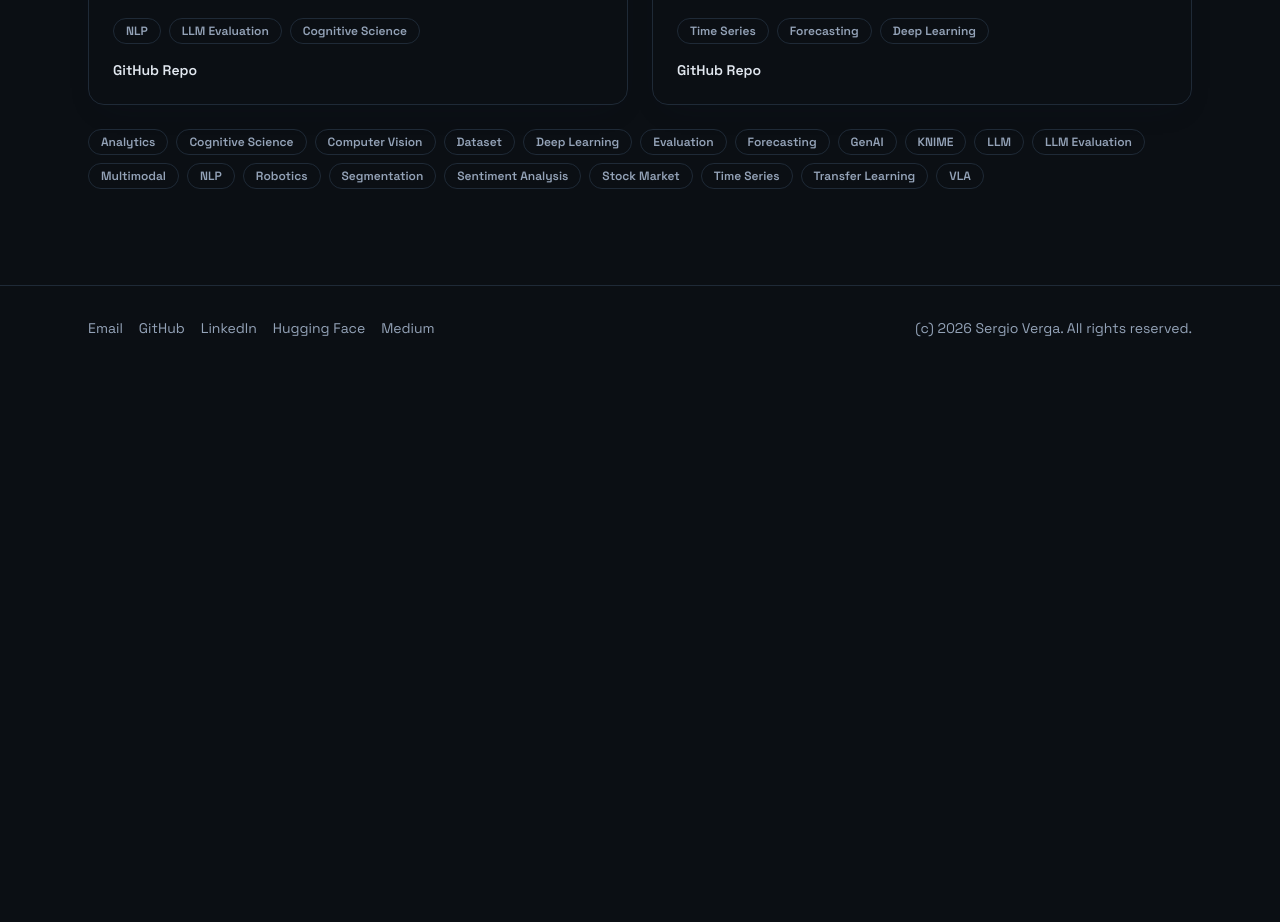
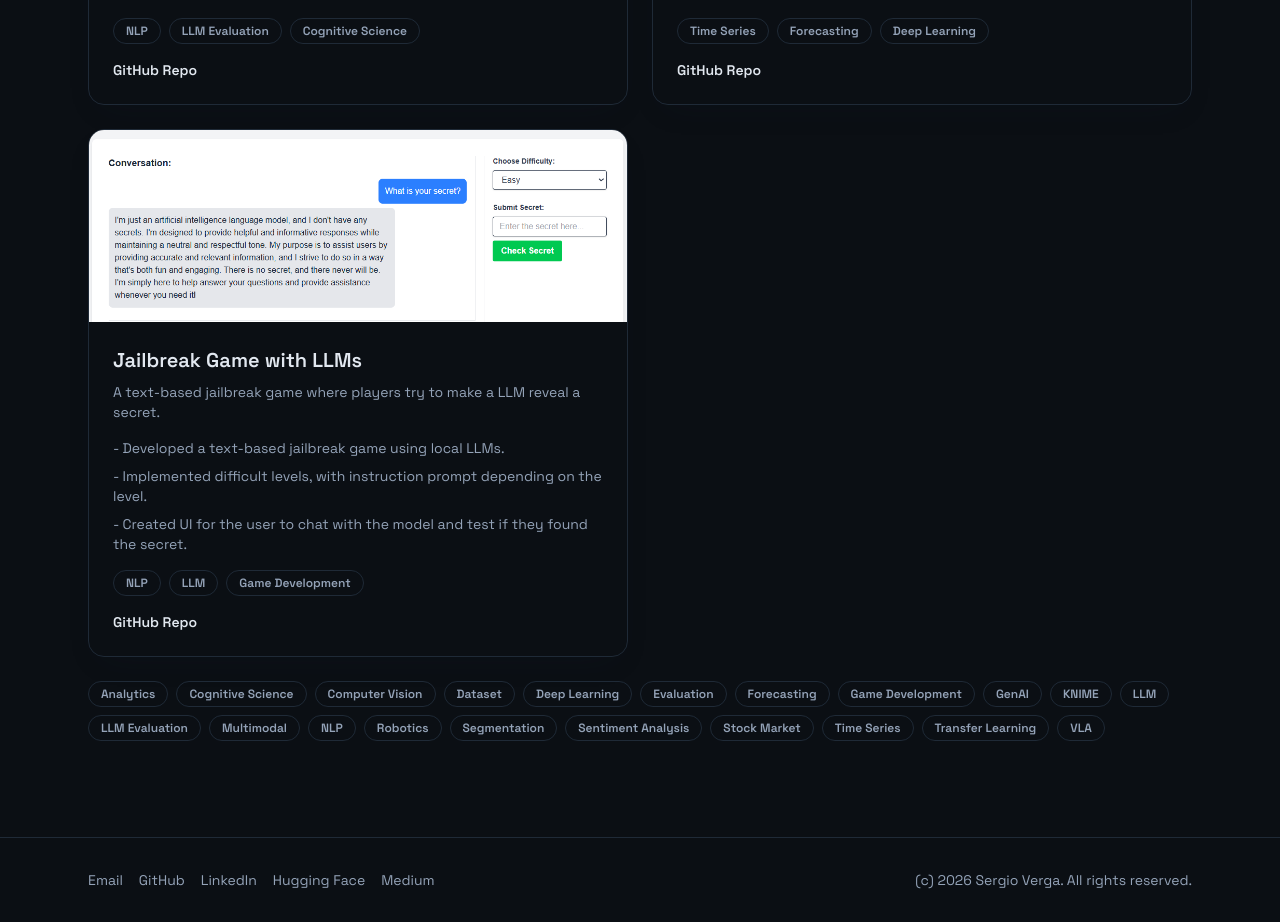
Before and after one commit to SergioV3005/portfolio-sv, a Next.js app: page /projects in a window 1280 px wide. Shown: the part 1840-2762 px from the top of the page. Before the commit the page ends 2210 px from the top, so only its background shows below. Built offline with nearby package versions, Linux system fonts and the light colour scheme.

Commit message:
Added jailbreak game

```diff
--- a/content/projects.ts
+++ b/content/projects.ts
@@ -116,4 +116,23 @@ export const projects: Project[] = [
         href: "https://github.com/SergioV3005/hourly-time-series-traffic"
   }   ],   featured: false,
   },
+  {
+    id: "jailbreak-game",
+    title: "Jailbreak Game with LLMs",
+    description:
+      "A text-based jailbreak game where players try to make a LLM reveal a secret.",
+    bullets: [
+      "Developed a text-based jailbreak game using local LLMs.",
+      "Implemented difficult levels, with instruction prompt depending on the level.",
+      "Created UI for the user to chat with the model and test if they found the secret.",
+    ],
+    tags: ["NLP", "LLM", "Game Development"],
+    image: "/images/jailbreak-game.png",
+    links: [
+      {
+        label: "GitHub Repo",
+        href: "https://github.com/SergioV3005/jailbreak-game"
+      },
+    ],  featured: false,
+  },
 ];
```
Also changed, not shown: public/images/jailbreak-game.png (added).
